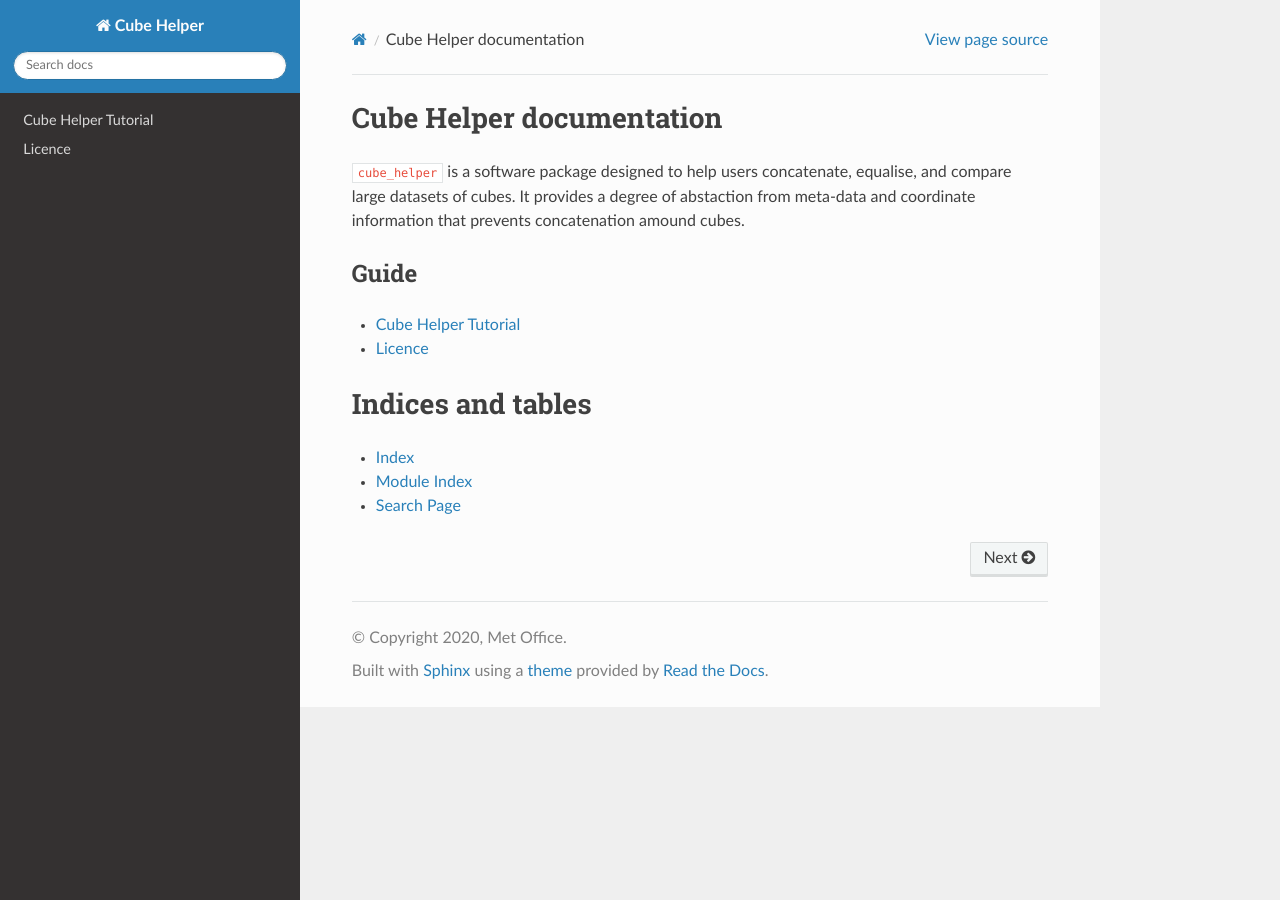
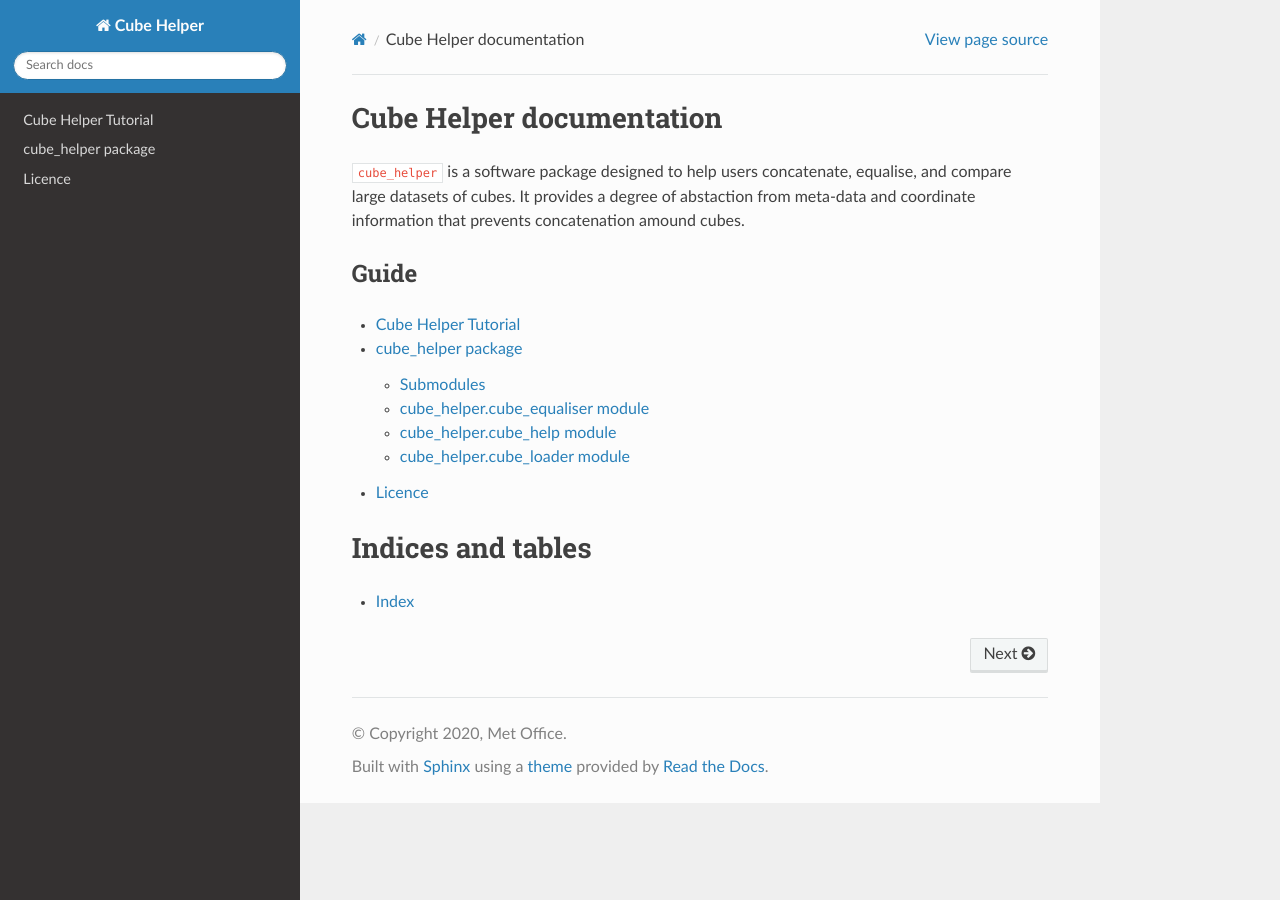
Before and after one commit to MetOffice/cube_helper, a Sphinx documentation site: the page built from docs/source/index.rst, in a window 1280 px wide. Built offline with Sphinx 7.4.7 and the Read the Docs theme 2.0.0, drawn with Linux system fonts in a browser that asks for light colours.

Commit message:
Built Documentation

```diff
--- a/docs/source/conf.py
+++ b/docs/source/conf.py
@@ -12,9 +12,9 @@
 # add these directories to sys.path here. If the directory is relative to the
 # documentation root, use os.path.abspath to make it absolute, like shown here.
 #
-# import os
-# import sys
-# sys.path.insert(0, os.path.abspath('.'))
+import os
+import sys
+sys.path.insert(0, os.path.abspath('../..'))
 
 
 # -- Project information -----------------------------------------------------
--- /dev/null
+++ b/docs/source/cube_helper.rst
@@ -0,0 +1,29 @@
+cube\_helper package
+====================
+
+Submodules
+----------
+
+cube\_helper.cube\_equaliser module
+-----------------------------------
+
+.. automodule:: cube_helper.cube_equaliser
+    :members:
+    :undoc-members:
+    :show-inheritance:
+
+cube\_helper.cube\_help module
+------------------------------
+
+.. automodule:: cube_helper.cube_help
+    :members:
+    :undoc-members:
+    :show-inheritance:
+
+cube\_helper.cube\_loader module
+--------------------------------
+
+.. automodule:: cube_helper.cube_loader
+    :members:
+    :undoc-members:
+    :show-inheritance:
--- a/docs/source/index.rst
+++ b/docs/source/index.rst
@@ -11,6 +11,7 @@ Guide
    :maxdepth: 2
 
    Cube Helper Tutorial
+   cube_helper
    licence
 
 
@@ -19,5 +20,3 @@ Indices and tables
 ==================
 
 * :ref:`genindex`
-* :ref:`modindex`
-* :ref:`search`
```
